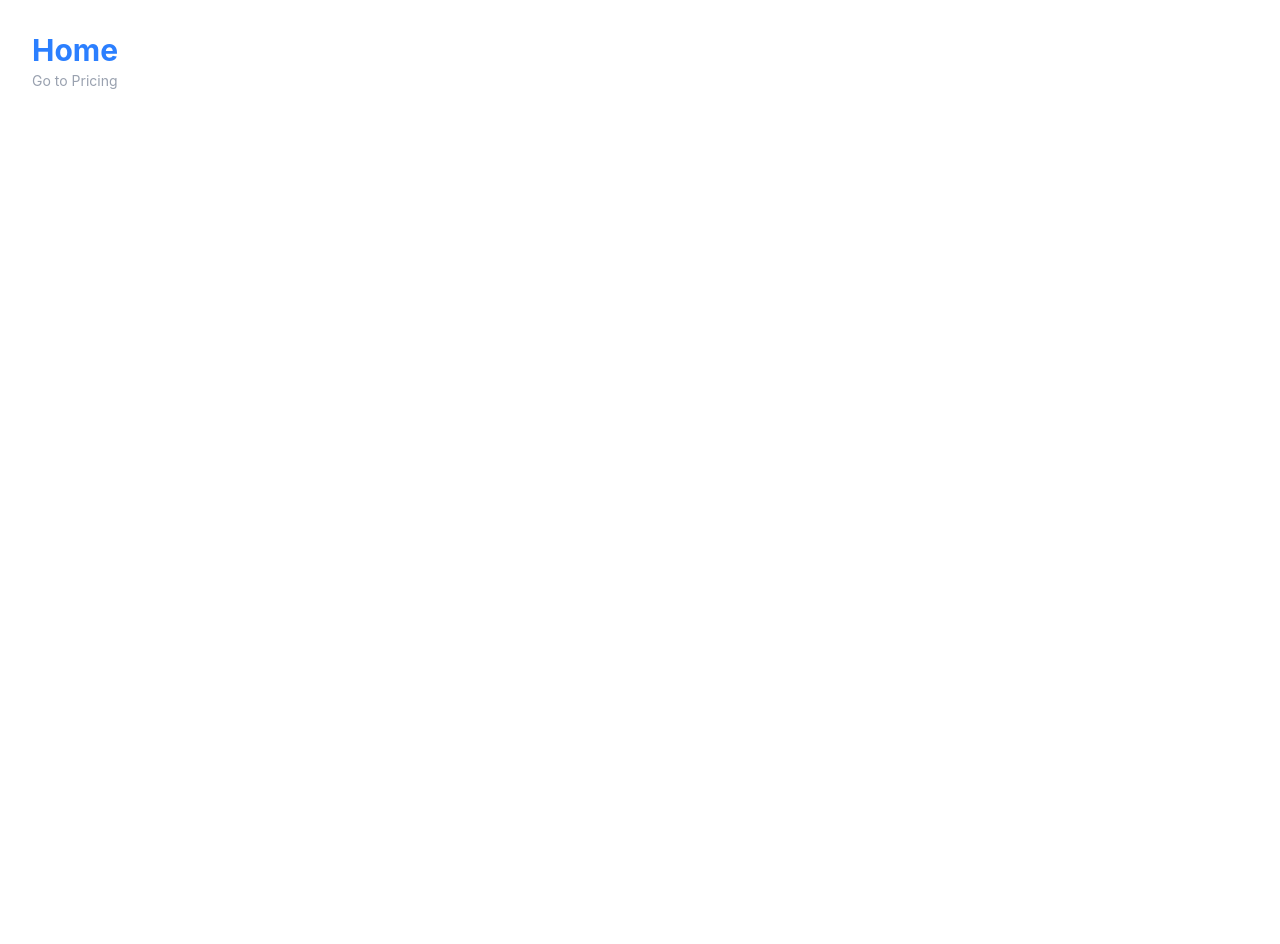
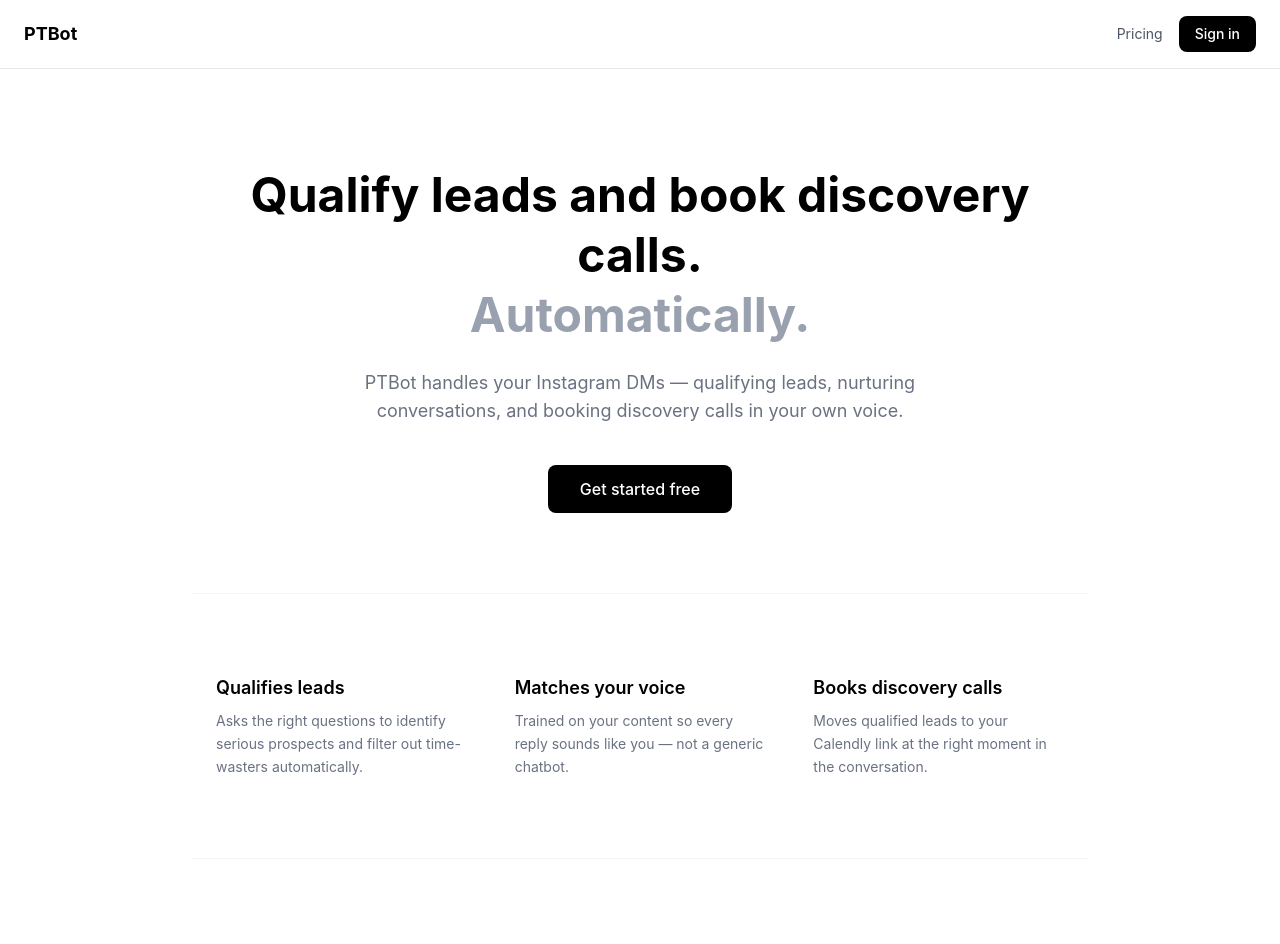
Before and after one commit to shiv9476t/ptbot-v2, a React app in the folder frontend/: page / in a window 1280 px wide. Shown: the top 944 px of the page. Before the commit the page ends 800 px from the top, so only its background shows below. Built offline with nearby package versions, Linux system fonts and the light colour scheme; no server answers; the HTML template or start-up script is replaced by a standard one.

Commit message:
feat: home page with hero, features, and CTA sections

```diff
--- /dev/null
+++ b/frontend/src/components/shared/NavBar.jsx
@@ -0,0 +1,24 @@
+import { Link } from 'react-router-dom'
+import { useAuth } from '@clerk/clerk-react'
+
+export default function Navbar() {
+  const { isSignedIn } = useAuth()
+
+  return (
+    <nav className="border-b border-gray-200 px-6 py-4 flex items-center justify-between">
+      <Link to="/" className="text-black font-bold text-lg">PTBot</Link>
+      <div className="flex items-center gap-4">
+        <Link to="/pricing" className="text-sm text-gray-600 hover:text-black">Pricing</Link>
+        {isSignedIn ? (
+          <Link to="/dashboard/overview" className="text-sm bg-black text-white px-4 py-2 rounded-lg font-medium hover:bg-gray-800">
+            Dashboard
+          </Link>
+        ) : (
+          <Link to="/sign-in" className="text-sm bg-black text-white px-4 py-2 rounded-lg font-medium hover:bg-gray-800">
+            Sign in
+          </Link>
+        )}
+      </div>
+    </nav>
+  )
+}
--- a/frontend/src/pages/public/HomePage.jsx
+++ b/frontend/src/pages/public/HomePage.jsx
@@ -1,12 +1,63 @@
+import Navbar from '../../components/shared/Navbar'
 import { Link } from 'react-router-dom'
 
 export default function HomePage() {
   return (
-    <div className="p-8">
-      <h1 className="text-3xl font-bold text-blue-500">Home</h1>
-      <Link to="/pricing" className="text-sm text-gray-400 hover:text-white">
-        Go to Pricing
-      </Link>
+    <div className="min-h-screen bg-white text-black">
+      <Navbar />
+
+      {/* Hero */}
+      <section className="max-w-4xl mx-auto px-6 pt-24 pb-20 text-center">
+        <h1 className="text-5xl font-bold leading-tight mb-6">
+          Qualify leads and book discovery calls.<br />
+          <span className="text-gray-400">Automatically.</span>
+        </h1>
+        <p className="text-lg text-gray-500 mb-10 max-w-xl mx-auto">
+          PTBot handles your Instagram DMs — qualifying leads, nurturing conversations, and booking discovery calls in your own voice.
+        </p>
+        <Link
+          to="/sign-up"
+          className="bg-black text-white px-8 py-3 rounded-lg font-medium hover:bg-gray-800 inline-block"
+        >
+          Get started free
+        </Link>
+      </section>
+
+          {/* Features */}
+        <section className="max-w-4xl mx-auto px-6 py-20 border-t border-gray-100">
+          <div className="grid grid-cols-3 gap-12">
+            <div>
+              <h3 className="font-semibold text-lg mb-2">Qualifies leads</h3>
+              <p className="text-gray-500 text-sm leading-relaxed">
+                Asks the right questions to identify serious prospects and filter out time-wasters automatically.
+              </p>
+            </div>
+            <div>
+              <h3 className="font-semibold text-lg mb-2">Matches your voice</h3>
+              <p className="text-gray-500 text-sm leading-relaxed">
+                Trained on your content so every reply sounds like you — not a generic chatbot.
+              </p>
+            </div>
+            <div>
+              <h3 className="font-semibold text-lg mb-2">Books discovery calls</h3>
+              <p className="text-gray-500 text-sm leading-relaxed">
+                Moves qualified leads to your Calendly link at the right moment in the conversation.
+              </p>
+            </div>
+          </div>
+        </section>
+
+        {/* CTA */}
+        <section className="max-w-4xl mx-auto px-6 py-20 border-t border-gray-100 text-center">
+          <h2 className="text-3xl font-bold mb-4">Ready to automate your DMs?</h2>
+          <p className="text-gray-500 mb-8">Join PTs already using PTBot to qualify leads and book more calls.</p>
+          <Link
+            to="/sign-up"
+            className="bg-black text-white px-8 py-3 rounded-lg font-medium hover:bg-gray-800 inline-block"
+          >
+            Get started free
+          </Link>
+        </section>
     </div>
   )
 }
```
